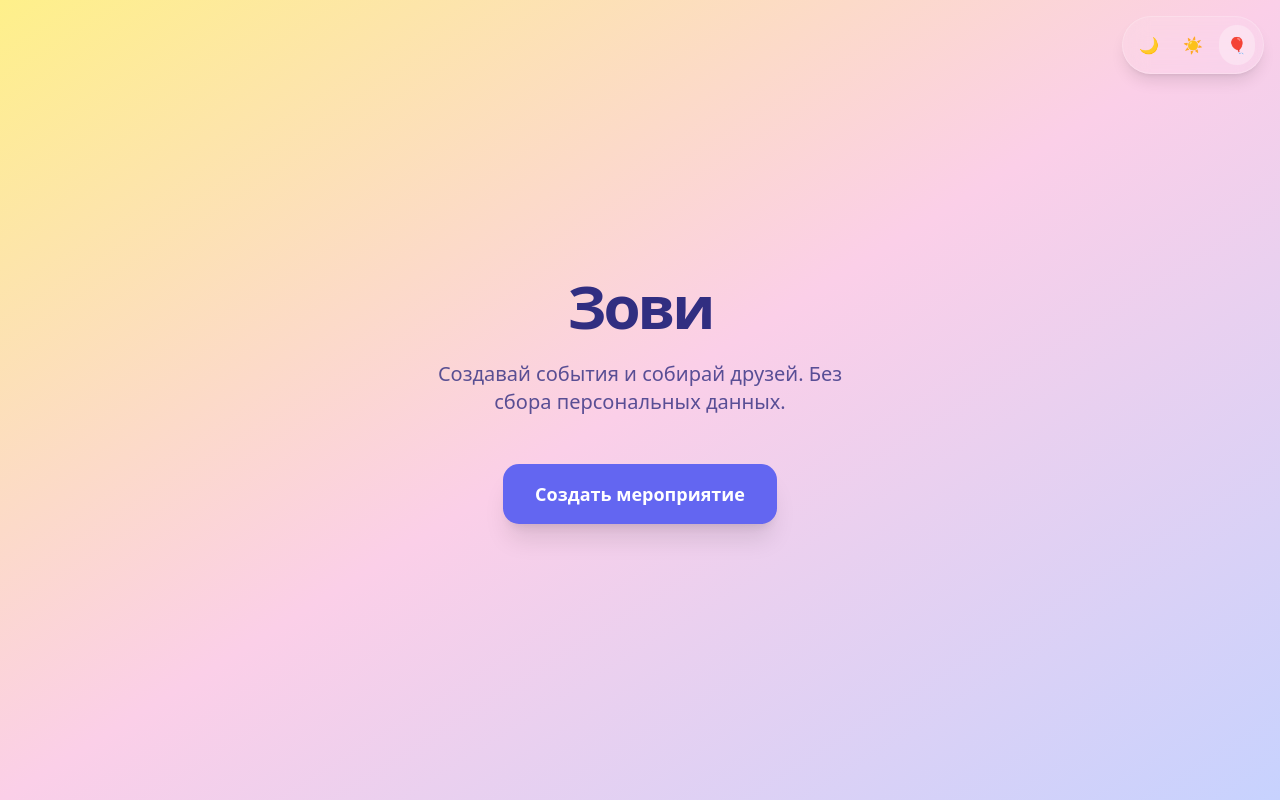
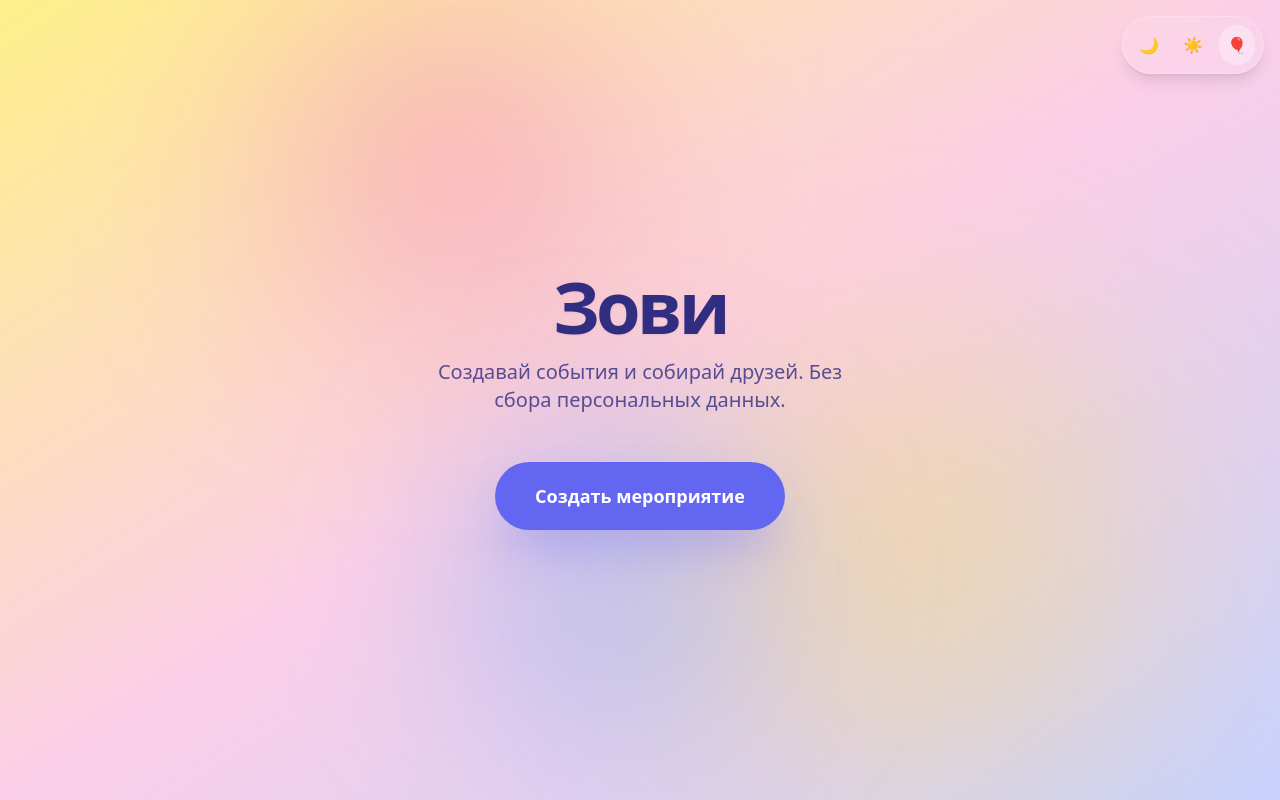
Before and after one commit to bug56rus/zovi-app, a Next.js app in the folder apps/web/: page / in a window 1280 px wide. Built offline with nearby package versions, Linux system fonts and the light colour scheme.

Commit message:
feat: add light and kids themes

```diff
--- a/apps/web/app/globals.css
+++ b/apps/web/app/globals.css
@@ -1,3 +1,28 @@
+/* apps/web/app/globals.css */
 @tailwind base;
 @tailwind components;
 @tailwind utilities;
+
+/* ... ваши существующие стили ... */
+
+@keyframes float1 {
+  0% { transform: translate(0, 0) scale(1); }
+  50% { transform: translate(50px, -80px) scale(1.1); }
+  100% { transform: translate(0, 0) scale(1); }
+}
+
+@keyframes float2 {
+  0% { transform: translate(0, 0) scale(1); }
+  50% { transform: translate(-60px, 60px) scale(1.2); }
+  100% { transform: translate(0, 0) scale(1); }
+}
+
+@keyframes float3 {
+  0% { transform: translate(0, 0) scale(1); }
+  50% { transform: translate(70px, 50px) scale(0.9); }
+  100% { transform: translate(0, 0) scale(1); }
+}
+
+.animate-float1 { animation: float1 15s ease-in-out infinite; }
+.animate-float2 { animation: float2 20s ease-in-out infinite; }
+.animate-float3 { animation: float3 18s ease-in-out infinite; }
--- a/apps/web/app/page.tsx
+++ b/apps/web/app/page.tsx
@@ -1,3 +1,4 @@
+// apps/web/app/page.tsx
 'use client';
 
 import Link from 'next/link';
@@ -7,17 +8,51 @@ export default function Home() {
   const { theme } = useTheme();
 
   let bgClass = "bg-gradient-to-br from-yellow-200 via-pink-200 to-indigo-200 text-indigo-900";
-  if (theme === 'classic') bgClass = "bg-gradient-to-br from-gray-900 via-gray-800 to-black text-white";
-  if (theme === 'light') bgClass = "bg-gradient-to-br from-gray-50 to-gray-200 text-gray-900";
+  let glow1 = "bg-pink-400/40";
+  let glow2 = "bg-yellow-300/40";
+  let glow3 = "bg-blue-400/30";
+
+  if (theme === 'classic') {
+    bgClass = "bg-[#0a0a0a] text-white";
+    glow1 = "bg-purple-600/30";
+    glow2 = "bg-blue-600/30";
+    glow3 = "bg-pink-600/20";
+  } else if (theme === 'light') {
+    bgClass = "bg-gray-50 text-gray-900";
+    glow1 = "bg-blue-300/40";
+    glow2 = "bg-purple-300/40";
+    glow3 = "bg-pink-300/30";
+  }
 
   return (
-    <main className={`min-h-screen flex flex-col items-center justify-center p-6 font-sans transition-colors duration-500 ${bgClass}`}>
-      <h1 className="text-6xl font-bold mb-6 tracking-tighter">Зови</h1>
-      <p className="text-xl mb-12 opacity-80 text-center max-w-md">Создавай события и собирай друзей. Без сбора персональных данных.</p>
+    <main className={`min-h-screen flex flex-col items-center justify-center p-6 font-sans transition-colors duration-500 relative overflow-hidden ${bgClass}`}>
 
-      <Link href="/admin" className="px-8 py-4 rounded-2xl font-bold text-lg shadow-xl hover:scale-105 active:scale-95 transition-all bg-indigo-500 text-white">
-        Создать мероприятие
-      </Link>
+      {/* ФОНОВОЕ СВЕЧЕНИЕ (GLOW EFFECT) */}
+      <div className="absolute inset-0 pointer-events-none overflow-hidden">
+        <div className={`absolute top-[10%] left-[20%] w-[300px] h-[300px] rounded-full blur-[100px] animate-float1 ${glow1}`}></div>
+        <div className={`absolute top-[40%] right-[10%] w-[400px] h-[400px] rounded-full blur-[120px] animate-float2 ${glow2}`}></div>
+        <div className={`absolute bottom-[10%] left-[30%] w-[350px] h-[350px] rounded-full blur-[90px] animate-float3 ${glow3}`}></div>
+      </div>
+
+      {/* КОНТЕНТ */}
+      <div className="relative z-10 flex flex-col items-center text-center">
+        <h1 className="text-7xl font-bold mb-4 tracking-tighter drop-shadow-sm">Зови</h1>
+        <p className="text-xl mb-12 opacity-80 max-w-md">Создавай события и собирай друзей. Без сбора персональных данных.</p>
+
+        <Link
+          href="/admin"
+          className={`px-10 py-5 rounded-full font-bold text-lg shadow-2xl hover:scale-105 active:scale-95 transition-all ${
+            theme === 'classic'
+              ? 'bg-white text-black shadow-white/10'
+              : theme === 'light'
+                ? 'bg-blue-600 text-white shadow-blue-500/30'
+                : 'bg-indigo-500 text-white shadow-indigo-500/40'
+          }`}
+        >
+          Создать мероприятие
+        </Link>
+      </div>
+
     </main>
   );
 }
```
